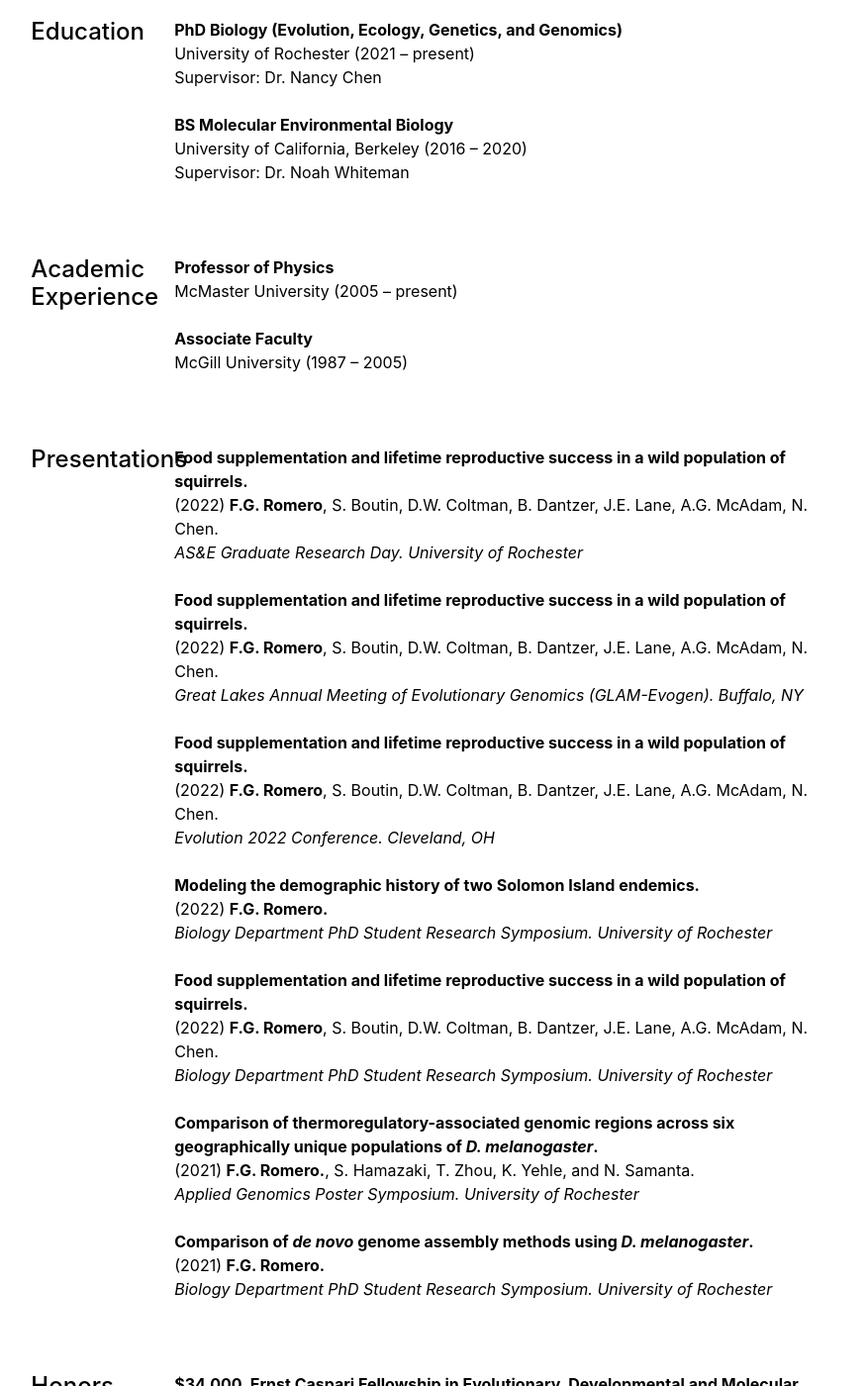
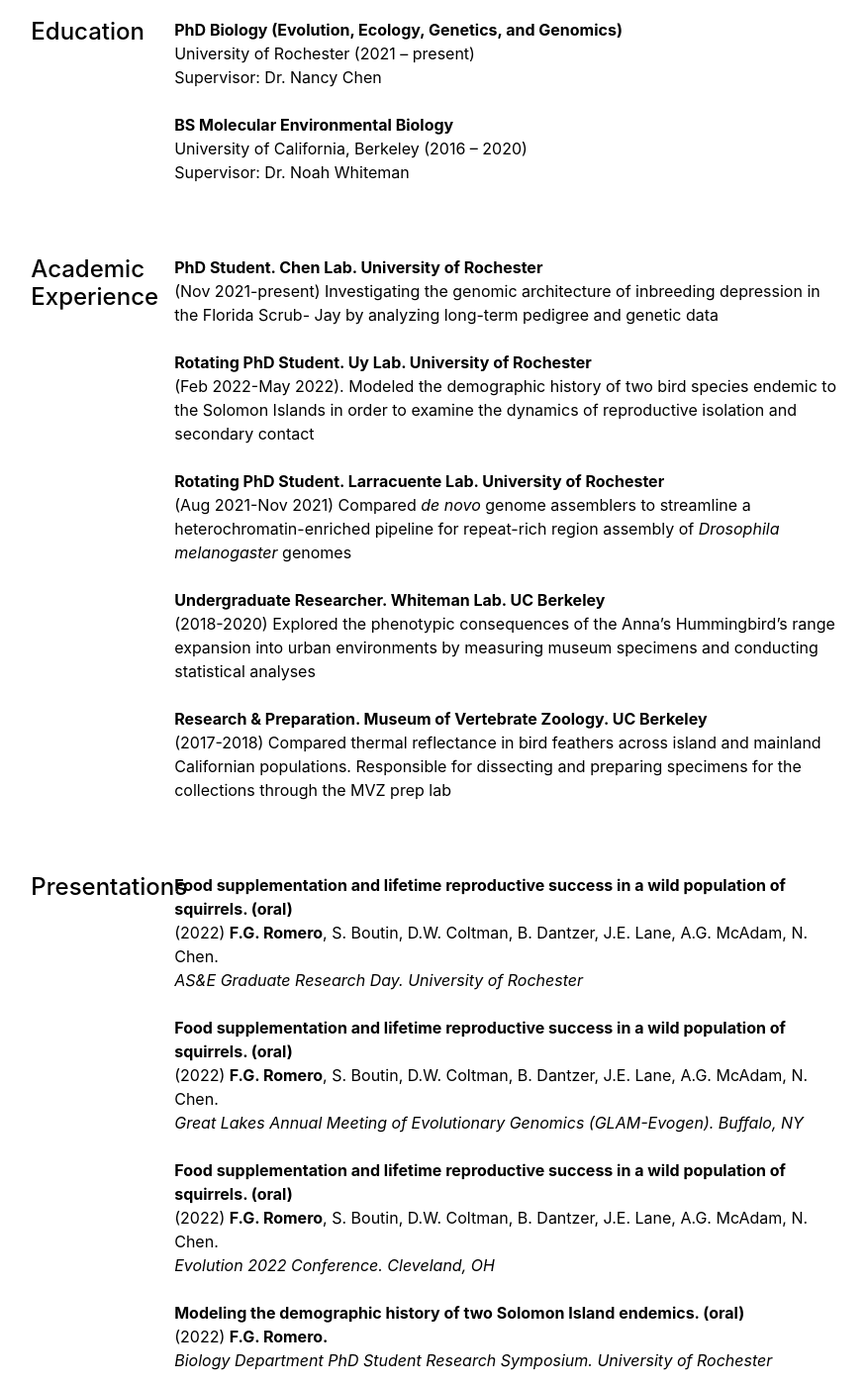
Before and after one commit to faye-romero/faye-romero.github.io, a Jekyll site: the page built from cv.md, in a window 1280 px wide and 1400 px high, scrolled down 294 px. Shown: the whole window at 99% size, without its empty margins (198-1074 px from the left). Built offline with Jekyll 4.4.1, drawn with Linux system fonts in a browser that asks for light colours; some of the changed text lies outside the part shown.

Commit message:
Updating CV

```diff
--- a/_data/cv/academic-experience.yml
+++ b/_data/cv/academic-experience.yml
@@ -1,5 +1,14 @@
-- title: 'Professor of Physics'
-  description: 'McMaster University (2005 – present)'
+- title: 'PhD Student. Chen Lab. University of Rochester'
+  description: '(Nov 2021-present) Investigating the genomic architecture of inbreeding depression in the Florida Scrub- Jay by analyzing long-term pedigree and genetic data'
 
-- title: 'Associate Faculty'
-  description: 'McGill University (1987 – 2005)'
+- title: 'Rotating PhD Student. Uy Lab. University of Rochester'
+  description: '(Feb 2022-May 2022). Modeled the demographic history of two bird species endemic to the Solomon Islands in order to examine the dynamics of reproductive isolation and secondary contact'
+
+- title: 'Rotating PhD Student. Larracuente Lab. University of Rochester'
+  description: '(Aug 2021-Nov 2021) Compared <i>de novo</i> genome assemblers to streamline a heterochromatin-enriched pipeline for repeat-rich region assembly of <i>Drosophila melanogaster</i> genomes'
+
+- title: 'Undergraduate Researcher. Whiteman Lab. UC Berkeley'
+  description: '(2018-2020) Explored the phenotypic consequences of the Anna’s Hummingbird’s range expansion into urban environments by measuring museum specimens and conducting statistical analyses'
+
+- title: 'Research & Preparation. Museum of Vertebrate Zoology. UC Berkeley'
+  description: '(2017-2018) Compared thermal reflectance in bird feathers across island and mainland Californian populations. Responsible for dissecting and preparing specimens for the collections through the MVZ prep lab'
--- a/_data/cv/presentations.yml
+++ b/_data/cv/presentations.yml
@@ -1,20 +1,20 @@
-- title: 'Food supplementation and lifetime reproductive success in a wild population of squirrels.'
+- title: 'Food supplementation and lifetime reproductive success in a wild population of squirrels. (oral)'
   description: '(2022) <b>F.G. Romero</b>, S. Boutin, D.W. Coltman, B. Dantzer, J.E. Lane, A.G. McAdam, N. Chen.<br><i>AS&E Graduate Research Day. University of Rochester</i>'
 
-- title: 'Food supplementation and lifetime reproductive success in a wild population of squirrels.'
+- title: 'Food supplementation and lifetime reproductive success in a wild population of squirrels. (oral)'
   description: '(2022) <b>F.G. Romero</b>, S. Boutin, D.W. Coltman, B. Dantzer, J.E. Lane, A.G. McAdam, N. Chen.<br><i>Great Lakes Annual Meeting of Evolutionary Genomics (GLAM-Evogen). Buffalo, NY</i>'
 
-- title: 'Food supplementation and lifetime reproductive success in a wild population of squirrels.'
+- title: 'Food supplementation and lifetime reproductive success in a wild population of squirrels. (oral)'
   description: '(2022) <b>F.G. Romero</b>, S. Boutin, D.W. Coltman, B. Dantzer, J.E. Lane, A.G. McAdam, N. Chen.<br><i>Evolution 2022 Conference. Cleveland, OH</i>'
 
-- title: 'Modeling the demographic history of two Solomon Island endemics.'
+- title: 'Modeling the demographic history of two Solomon Island endemics. (oral)'
   description: '(2022) <b>F.G. Romero.</b><br><i>Biology Department PhD Student Research Symposium. University of Rochester</i>'
 
-- title: 'Food supplementation and lifetime reproductive success in a wild population of squirrels.'
+- title: 'Food supplementation and lifetime reproductive success in a wild population of squirrels. (oral)'
   description: '(2022) <b>F.G. Romero</b>, S. Boutin, D.W. Coltman, B. Dantzer, J.E. Lane, A.G. McAdam, N. Chen.<br><i>Biology Department PhD Student Research Symposium. University of Rochester</i>'
 
-- title: 'Comparison of thermoregulatory-associated genomic regions across six geographically unique populations of <i>D. melanogaster</i>.'
+- title: 'Comparison of thermoregulatory-associated genomic regions across six geographically unique populations of <i>D. melanogaster</i>. (poster)'
   description: '(2021) <b>F.G. Romero.</b>, S. Hamazaki, T. Zhou, K. Yehle, and N. Samanta. <br><i>Applied Genomics Poster Symposium. University of Rochester</i>'
 
-- title: 'Comparison of <i>de novo</i> genome assembly methods using <i>D. melanogaster</i>.'
+- title: 'Comparison of <i>de novo</i> genome assembly methods using <i>D. melanogaster</i>. (oral)'
   description: '(2021) <b>F.G. Romero.</b><br><i>Biology Department PhD Student Research Symposium. University of Rochester</i>'
```
